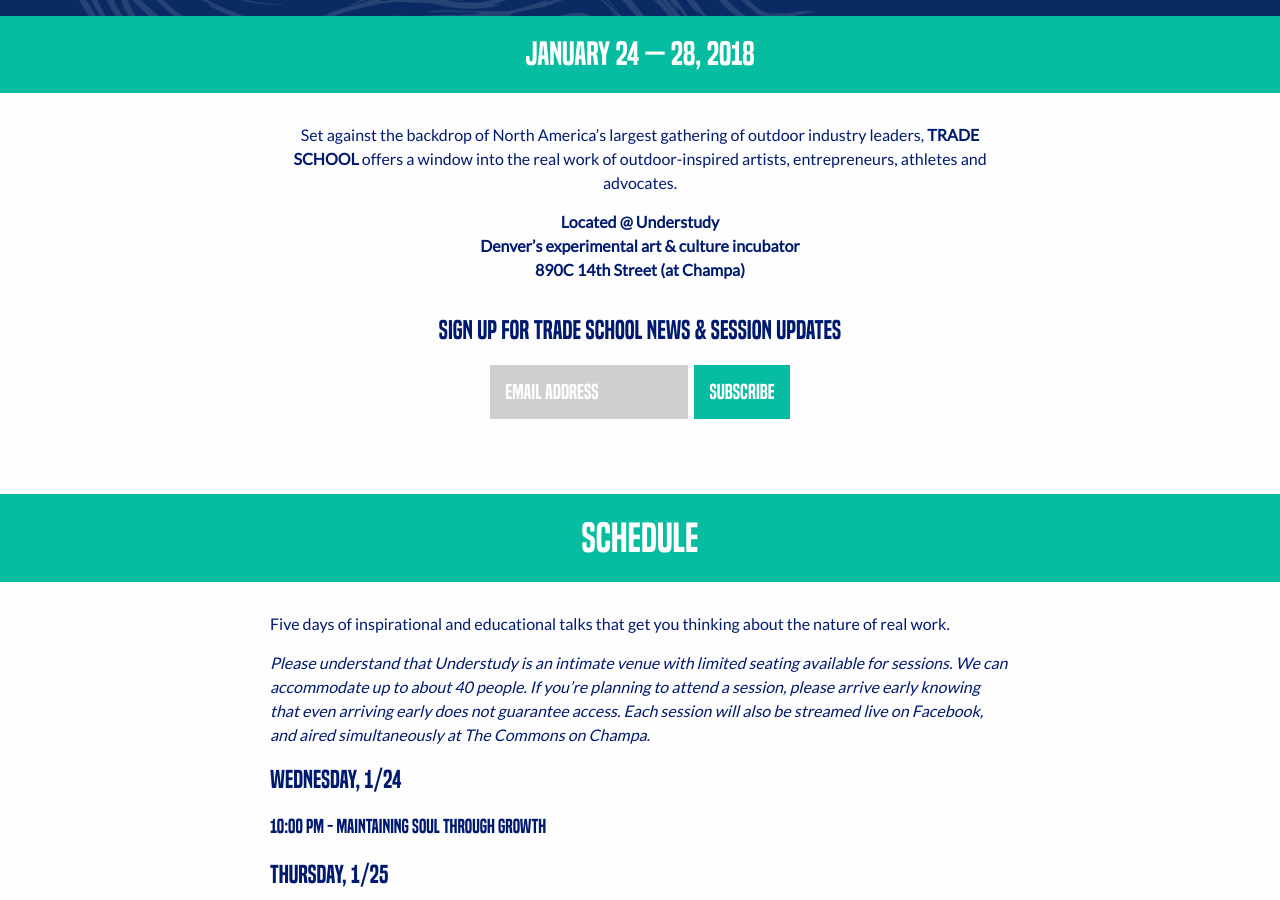
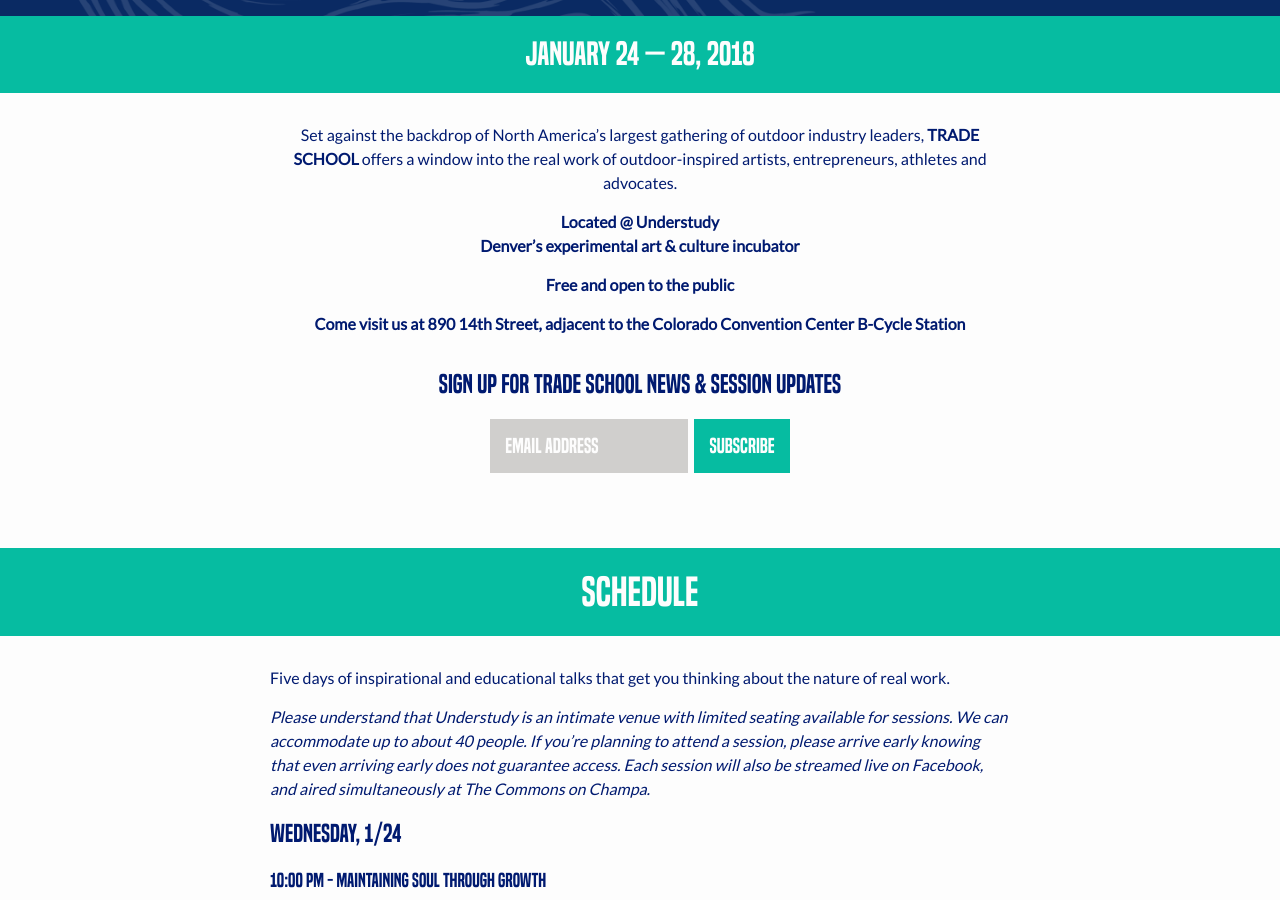
Before and after one commit to somethingindependent/tradeschool, a Jekyll site: the page built from index.html, in a window 1280 px wide and 900 px high, scrolled down 350 px. Built offline with Jekyll 4.4.1, drawn with Linux system fonts in a browser that asks for light colours; nearby versions of some CDN libraries.

Commit message:
Update intro copy

```diff
--- a/_includes/intro.md
+++ b/_includes/intro.md
@@ -1,5 +1,8 @@
 Set against the backdrop of North America’s largest gathering of outdoor industry leaders, **TRADE SCHOOL** offers a window into the real work of outdoor-inspired artists, entrepreneurs, athletes and advocates.
 
 **Located @ Understudy
-Denver’s experimental art & culture incubator
-890C 14th Street (at Champa)**
+Denver’s experimental art & culture incubator**
+
+**Free and open to the public**
+
+**Come visit us at 890 14th Street, adjacent to the Colorado Convention Center B-Cycle Station**
```
